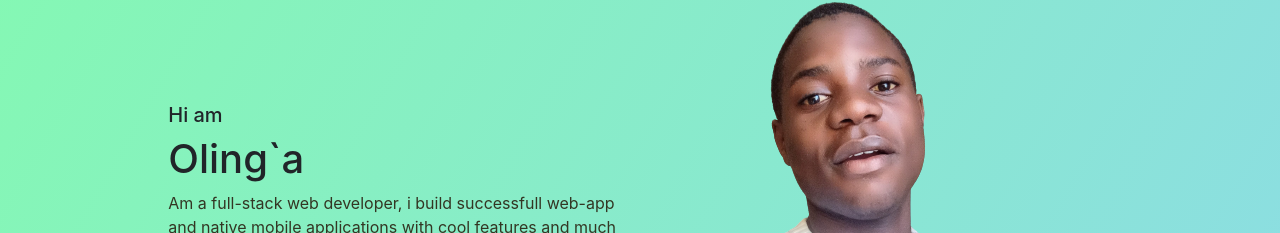
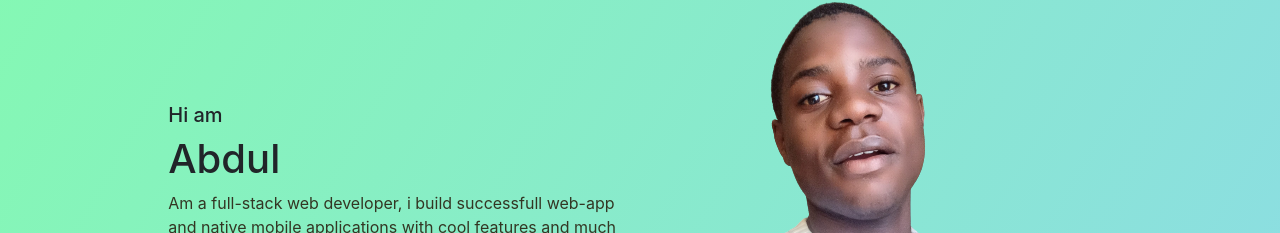
Before and after one commit to olinga-abdulaziz/live-project, a React (Create React App) app: page / in a window 1280 px wide. Shown: the part 244-477 px from the top of the page. Built offline with nearby package versions, Linux system fonts and the light colour scheme; some icons are missing; a web font is replaced by a local one.

Commit message:
Update Home.js

```diff
--- a/src/Pages/Home.js
+++ b/src/Pages/Home.js
@@ -31,7 +31,7 @@ function Home() {
         <div className="content-wrapper">
             <div className="content-box" data-aos="fade-up">
             <h5>Hi am</h5>
-            <h1>Oling`a</h1>
+            <h1>Abdul</h1>
             <p>Am a full-stack web developer, i build successfull web-app and native mobile applications with cool features and much more</p>
             <div><a href="#portfolio" ><button className="btn btn-success">Get started</button></a></div>
             </div>
```
